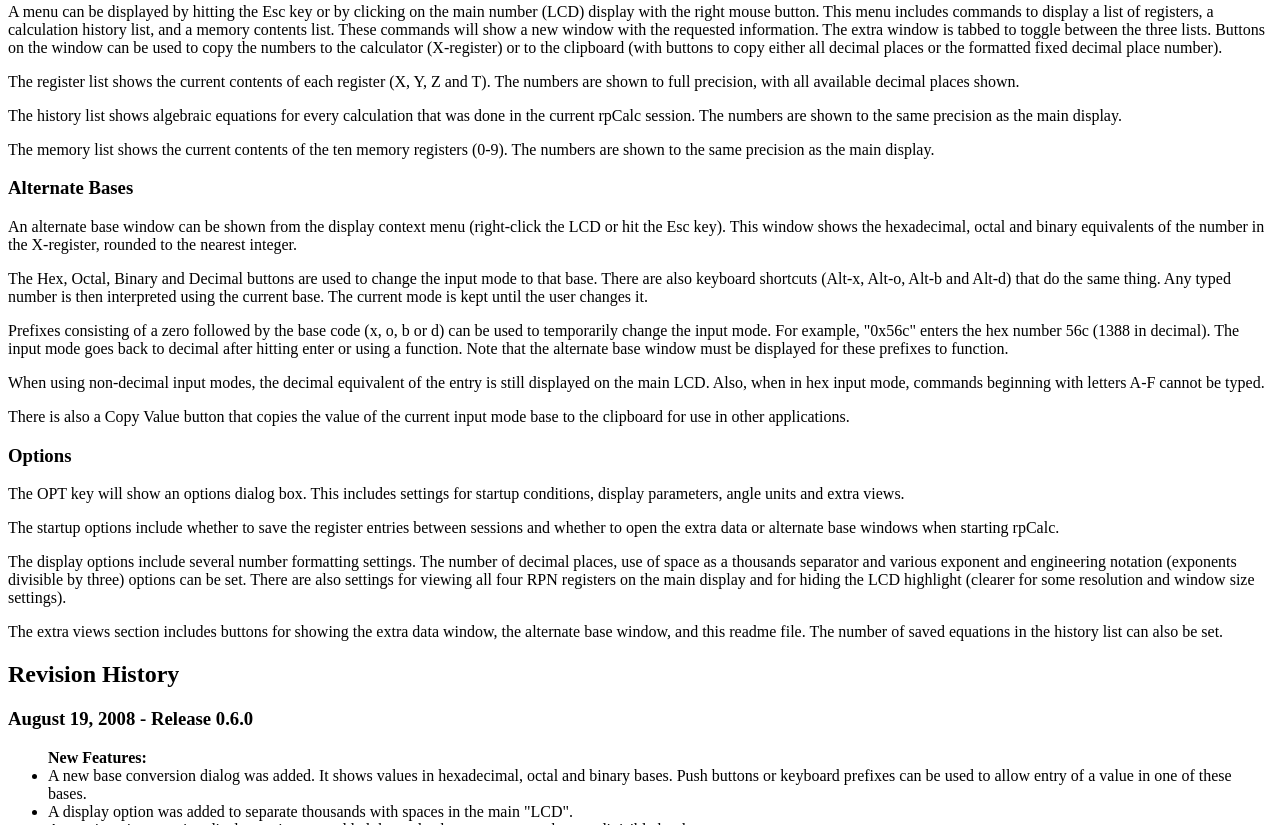
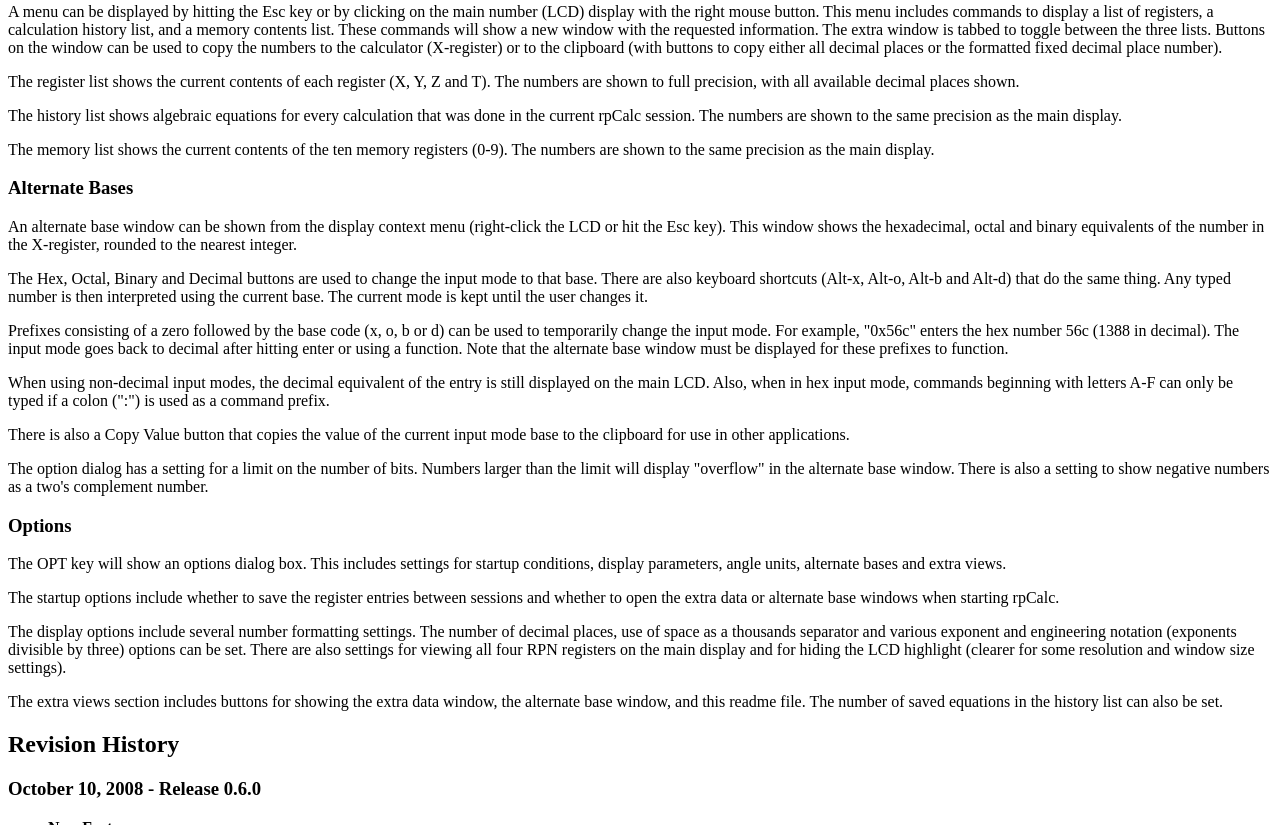
Before and after one commit to doug-101/rpCalc-py, a plain HTML site: page doc/README.html in a window 1280 px wide. Shown: the part 1975-2800 px from the top of the page. Drawn offline with Linux system fonts and the light colour scheme.

Commit message:
updated docs

```diff
--- a/doc/README.html
+++ b/doc/README.html
@@ -9,7 +9,7 @@
 
 <p>Written by Doug Bell<br>
 Version 0.6.0<br>
-August 19, 2008</p>
+October 10, 2008</p>
 </center>
 
 <h2>Contents</h2>
@@ -208,17 +208,23 @@ function.</p>
 
 <p>When using non-decimal input modes, the decimal equivalent of the
 entry is still displayed on the main LCD.  Also, when in hex input mode,
-commands beginning with letters A-F cannot be typed.</p>
+commands beginning with letters A-F can only be typed if a colon (":")
+is used as a command prefix.</p>
 
 <p>There is also a Copy Value button that copies the value of the
 current input mode base to the clipboard for use in other
 applications.</p>
 
+<p>The option dialog has a setting for a limit on the number of bits.
+Numbers larger than the limit will display "overflow" in the alternate
+base window.  There is also a setting to show negative numbers as a
+two's complement number.</p>
+
 <h3><a name="option"></a>Options</h3>
 
 <p>The OPT key will show an options dialog box.  This includes settings
-for startup conditions, display parameters, angle units and extra
-views.</p>
+for startup conditions, display parameters, angle units, alternate bases
+and extra views.</p>
 
 <p>The startup options include whether to save the register entries
 between sessions and whether to open the extra data or alternate base
@@ -237,7 +243,7 @@ saved equations in the history list can also be set.</p>
 
 <h2><a name="revs"></a>Revision History</h2>
 
-<h3>August 19, 2008 - Release 0.6.0</h3>
+<h3>October 10, 2008 - Release 0.6.0</h3>
 
 <ul><b>New Features:</b>
 
@@ -245,6 +251,14 @@ saved equations in the history list can also be set.</p>
   hexadecimal, octal and binary bases.  Push buttons or keyboard
   prefixes can be used to allow entry of a value in one of these
   bases.</li>
+
+  <li>A colon (":") can optionally be used as a prefix when typing
+  commands.  This is useful in hexadecimal entry mode for commands
+  starting with letters "A" through "F".</li>
+
+  <li>New options have been added for alternate base conversions.  The
+  number of bits and whether to use two's complement for negative
+  numbers can be set.</li>
 
   <li>A display option was added to separate thousands with spaces in
   the main "LCD".</li>
```
